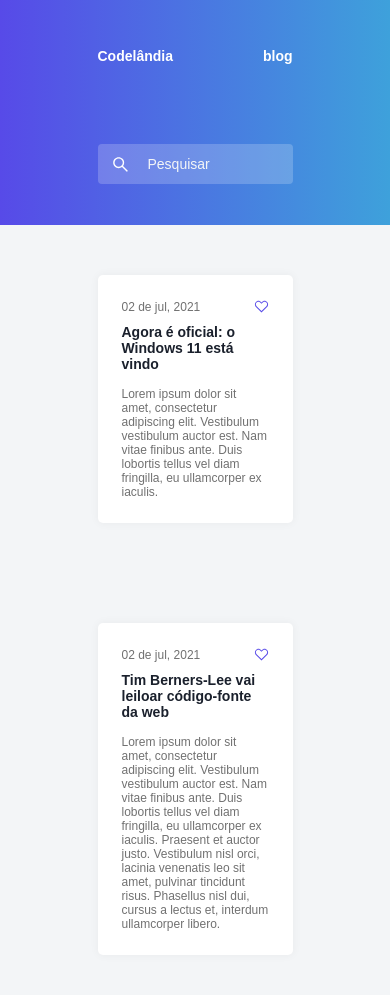
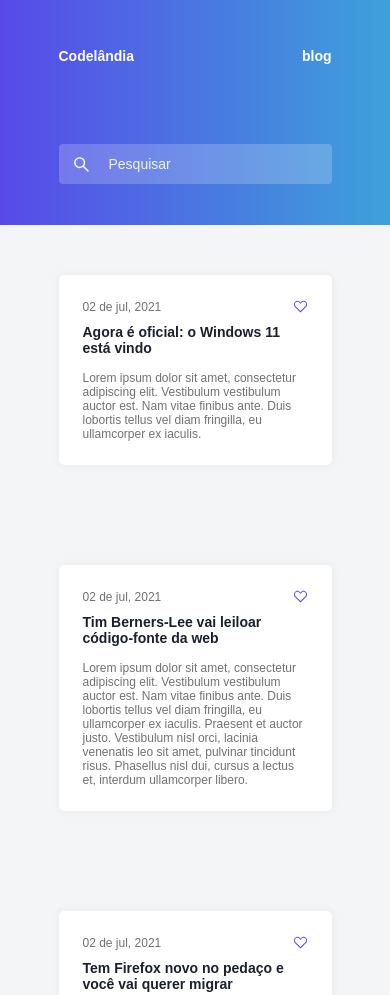
Before and after one commit to alancardos0/challenge-01-codel-ndia, a plain HTML site: page index.html in a window 390 px wide. Shown: the top 995 px of the page. Drawn offline with Linux system fonts and the light colour scheme.

Commit message:
Update style.css

```diff
--- a/style/style.css
+++ b/style/style.css
@@ -8,7 +8,9 @@
 body{
   background: #F3F5F7;
 }
-
+h2{
+  font-size: 18px;
+}
 .title-codelandia,.title-blog{
   font-family: Arial;
   font-weight: 400;
@@ -105,7 +107,7 @@ body{
 }
 
 
-@media (max-width:600px){
+@media (max-width:800px){
   .card-item-subtitle{
     font-size: 14px;
   }
@@ -119,4 +121,13 @@ body{
     font-size: 14px;
     font-weight: 600;
   }
+  .header-itens{
+    width: 70%;
+  }
+  .header-input-search{
+    width: 70%;
+  }
+  .card-item{
+    width: 70%;
+  }
 }
```
